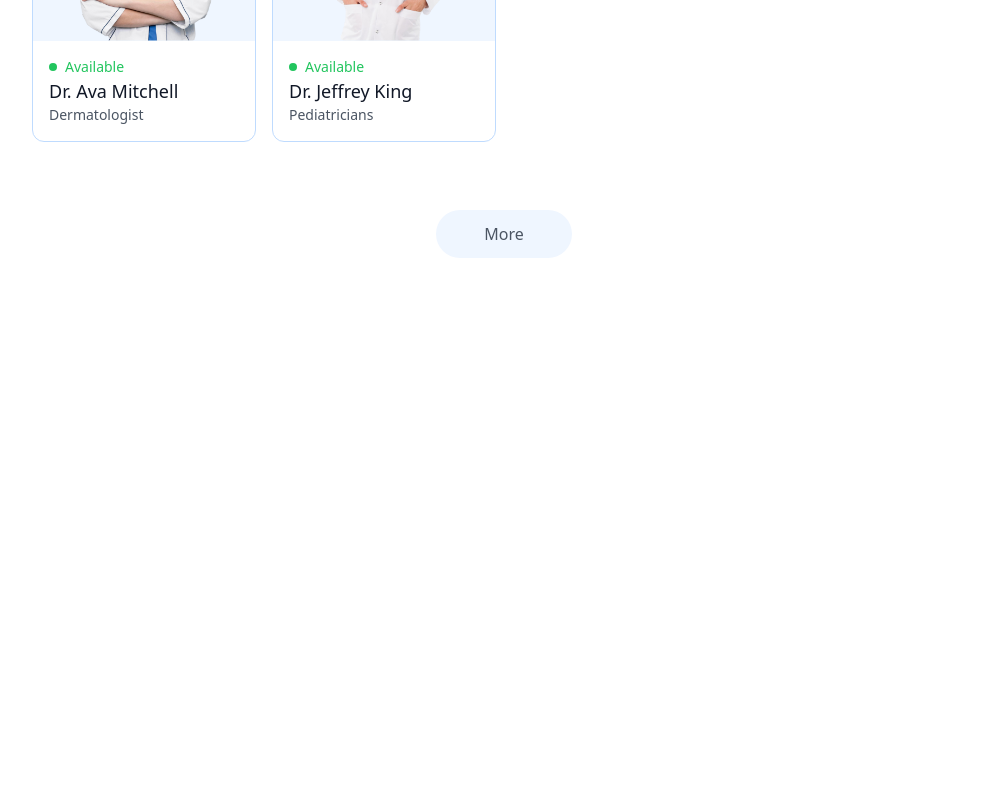
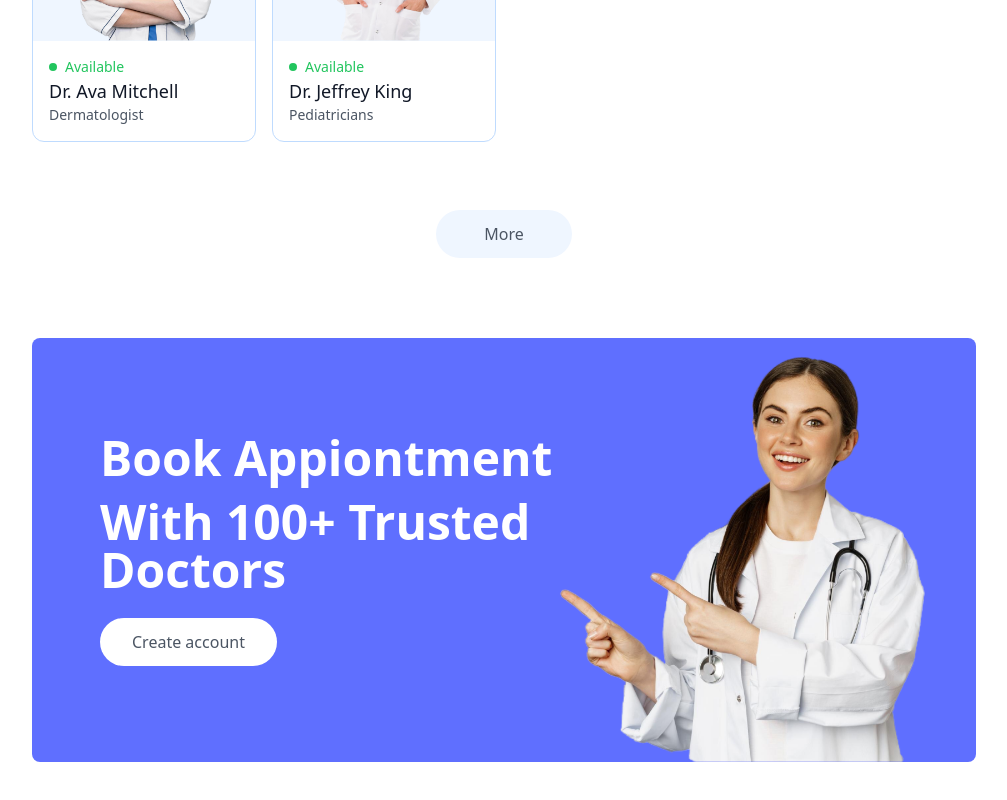
Before and after one commit to JUDHI3134/doctor-appointment, a React (Vite) app in the folder frontend/: page / in a window 1280 px wide. Shown: the part 2160-2960 px from the top of the page, without its empty margins (136-1143 px from the left). Before the commit the page ends 2482 px from the top, so only its background shows below. Built offline with nearby package versions, Linux system fonts and the light colour scheme.

Commit message:
create banner ui

```diff
--- /dev/null
+++ b/frontend/src/components/Banner.jsx
@@ -0,0 +1,27 @@
+import React from 'react'
+import { assets } from '../assets/assets'
+import { useNavigate } from 'react-router-dom'
+
+const Banner = () => {
+    const navigate = useNavigate();
+  return (
+    <div className='flex bg-primary rounded-lg px-6 sm:px-10 md:px-14 lg:px-12 my-20 md:mx-10'>
+      {/* -------Left side-----------/ */}
+      <div className='flex-1 py-8 sm:py-10 md:py-16 lg:py-24 lg:pl-5'>
+        <div className='text-xl sm:text-2xl md:text-3xl lg:text-5xl font-semibold text-white'>
+            <p>Book Appiontment</p>
+            <p className='mt-4'>With 100+ Trusted Doctors</p>
+        </div>
+        <button onClick={()=>{navigate("/login"); scrollTo(0,0)}} className='bg-white text-sm sm:text-base text-gray-600 px-8 py-3 rounded-full mt-6 hover:scale-105 transition-all'>Create account</button>
+      </div>
+
+
+      {/* -------Left side-----------/ */}
+      <div className='hidden md:block md:w-1/2 lg:w-[370px] relative'>
+        <img className='w-full absolute bottom-0 right-0 max-w-md' src={assets.appointment_img} alt="" />
+      </div>
+    </div>
+  )
+}
+
+export default Banner
--- a/frontend/src/pages/Home.jsx
+++ b/frontend/src/pages/Home.jsx
@@ -2,6 +2,7 @@
 import Header from '../components/Header'
 import SpecialityMenu from '../components/SpecialityMenu'
 import TopDoctors from '../components/TopDoctors'
+import Banner from '../components/Banner'
 
 const Home = () => {
   return (
@@ -9,6 +10,7 @@
       <Header/>
       <SpecialityMenu/>
       <TopDoctors/>
+      <Banner/>
     </div>
   )
 }
```
